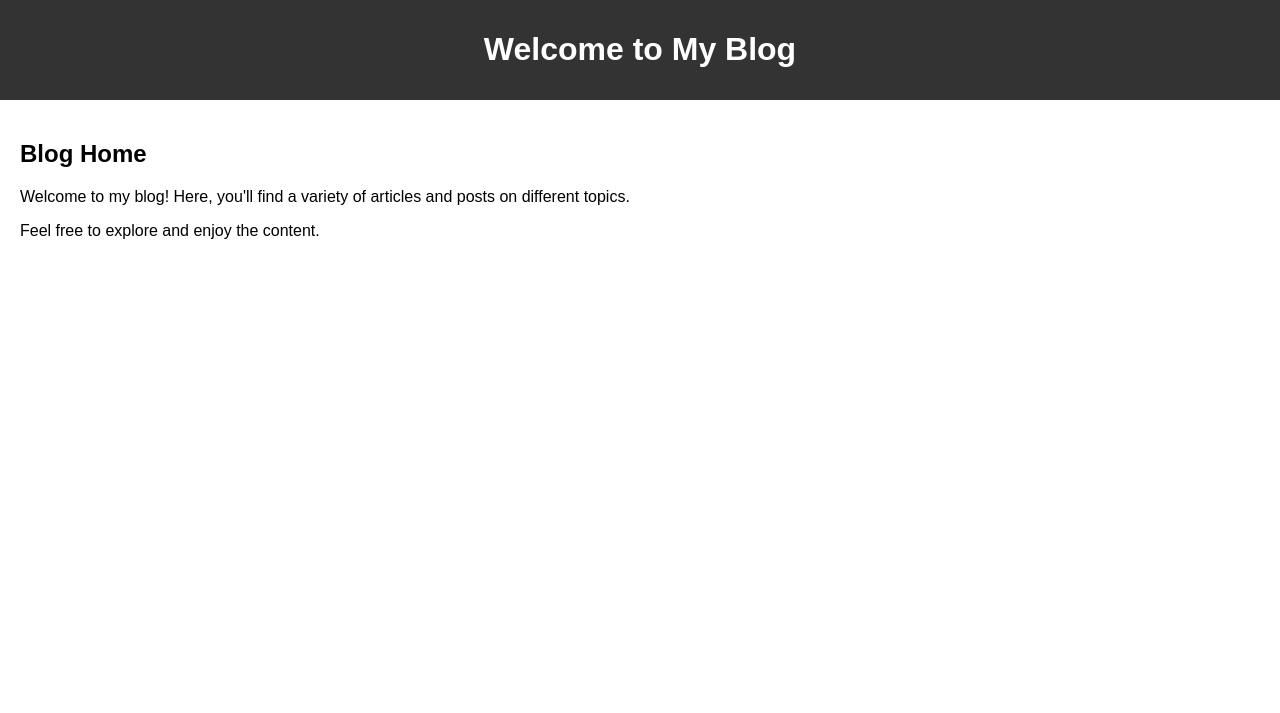
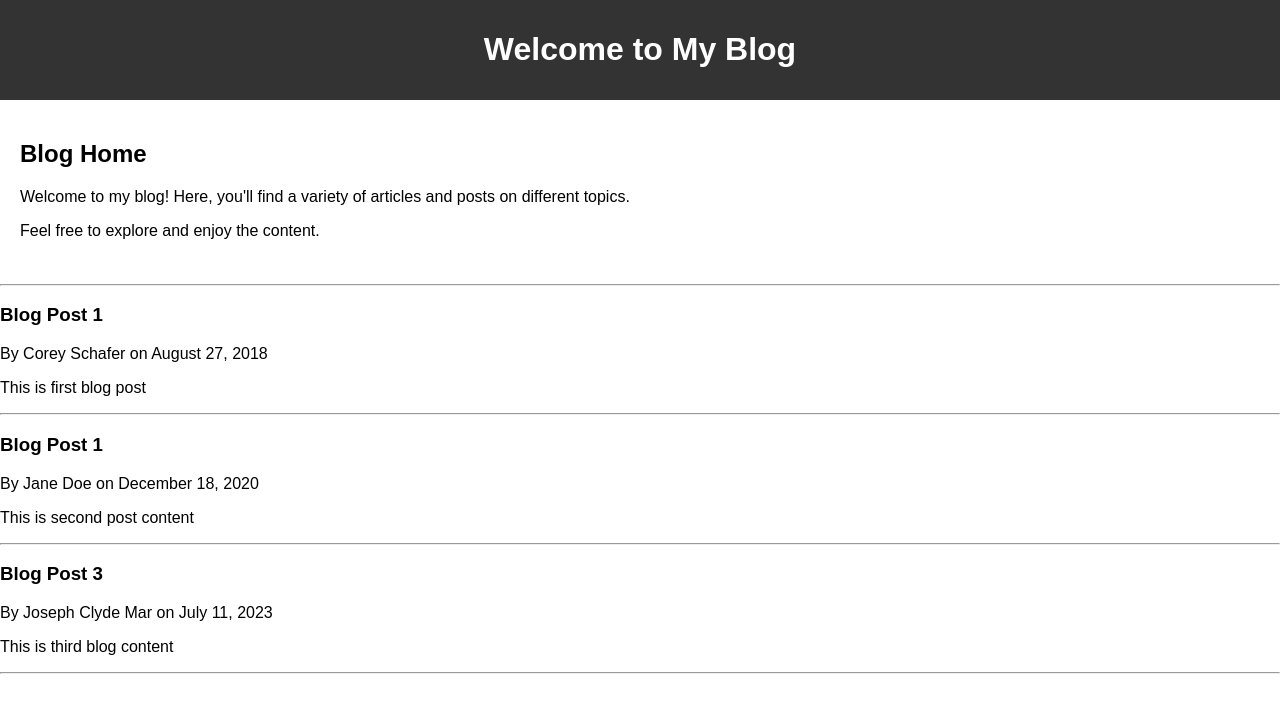
Before and after one commit to josephclydemar/python-django-series-corey-schafer, a Django app: page / in a window 1280 px wide. Shown: the top 713 px of the page. Run offline with Django 4.2, Linux system fonts and the light colour scheme.

Commit message:
Use the django templating engine to access and render dynamic user data from the server.

```diff
--- a/django_project/blog/templates/blog/about.html
+++ b/django_project/blog/templates/blog/about.html
@@ -3,7 +3,11 @@
 <head>
     <meta charset="UTF-8">
     <meta name="viewport" content="width=device-width, initial-scale=1.0">
-    <title>About Me</title>
+    {% if title %}
+        <title>Django Blog - {{ title }}</title>
+    {% else %}
+        <title>Django Blog</title>
+    {% endif %}
     <style>
         body {
             font-family: Arial, sans-serif;
--- a/django_project/blog/templates/blog/home.html
+++ b/django_project/blog/templates/blog/home.html
@@ -3,7 +3,11 @@
 <head>
     <meta charset="UTF-8">
     <meta name="viewport" content="width=device-width, initial-scale=1.0">
-    <title>My Blog</title>
+    {% if title %}
+        <title>Django Blog - {{ title }}</title>
+    {% else %}
+        <title>Django Blog</title>
+    {% endif %}
     <style>
         body {
             font-family: Arial, sans-serif;
@@ -36,5 +40,14 @@
         <p>Welcome to my blog! Here, you'll find a variety of articles and posts on different topics.</p>
         <p>Feel free to explore and enjoy the content.</p>
     </main>
+    <hr>
+    <div>
+        {% for post in posts %}
+            <h3>{{ post.title }}</h3>
+            <p>By {{ post.author }} on {{ post.date_posted }}</p>
+            <p>{{ post.content }}</p>
+            <hr>
+        {% endfor %}
+    </div>
 </body>
 </html>
--- a/django_project/blog/views.py
+++ b/django_project/blog/views.py
@@ -1,14 +1,38 @@
 from django.shortcuts import render
 from django.http import HttpResponse
 
+posts = [
+    {
+        'author': 'Corey Schafer',
+        'title': 'Blog Post 1',
+        'content': 'This is first blog post',
+        'date_posted': 'August 27, 2018'
+    },
+    {
+        'author': 'Jane Doe',
+        'title': 'Blog Post 1',
+        'content': 'This is second post content',
+        'date_posted': 'December 18, 2020'
+    },
+    {
+        'author': 'Joseph Clyde Mar',
+        'title': 'Blog Post 3',
+        'content': 'This is third blog content',
+        'date_posted': 'July 11, 2023'
+    }
+]
+
 # Create your views here.
 def home(request):
+    context = {
+                'title': 'HomePage',
+                'posts': posts }
     # return HttpResponse('<h1>Blog Home</h1>')
-    return render(request, 'blog/home.html')
+    return render(request, 'blog/home.html', context)
 
 def about(request):
     # return HttpResponse('<h1>Blog About</h1>')
-    return render(request, 'blog/about.html')
+    return render(request, 'blog/about.html', { 'title': 'About Hehe' })
 
 def contacts(request):
     return HttpResponse('<h3>Blog Contacts HAHA..</h3>')
```
